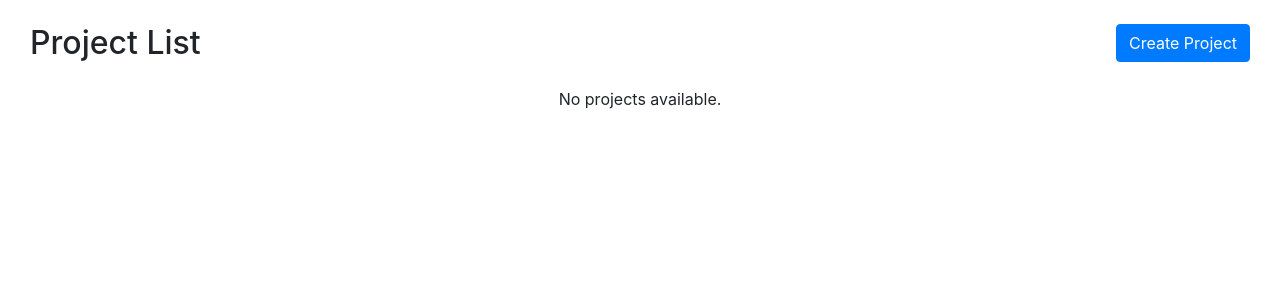
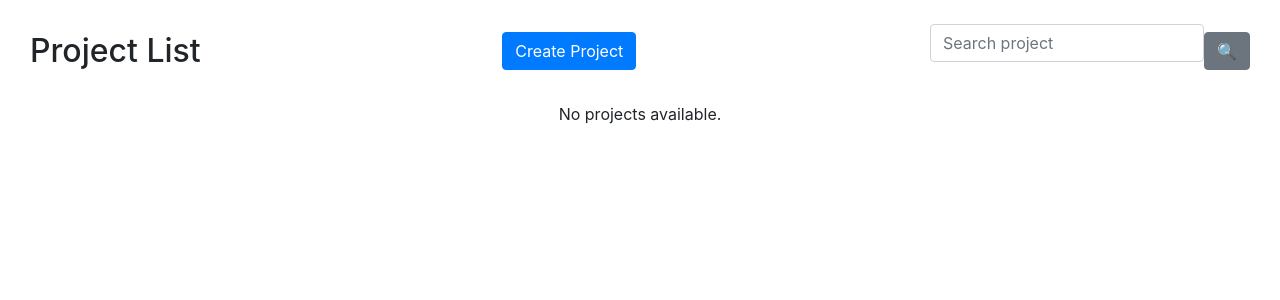
Before and after one commit to shaiduchyk/ItTaskManager, a Django app: page /projects/ in a window 1280 px wide. Shown: the part 108-408 px from the top of the page. Run offline with Django 5.2, Linux system fonts and the light colour scheme; the visitor is signed in with stand-in values (Sample User, id 1); data that the repository does not hold is empty; some libraries are stand-ins or nearby versions.

Commit message:
feature: added search bar for projects.

```diff
--- a/core/forms.py
+++ b/core/forms.py
@@ -39,3 +39,12 @@ class ProjectForm(forms.ModelForm):
             "assignees": forms.CheckboxSelectMultiple(),
             "done_at": DateInput(attrs={'type': 'date'})
         }
+
+
+class ProjectSearchForm(forms.Form):
+    project_name = forms.CharField(
+        max_length=120,
+        required=False,
+        label="",
+        widget=forms.TextInput(attrs={"placeholder": "Search project"})
+    )
--- a/core/views.py
+++ b/core/views.py
@@ -7,11 +7,9 @@ from django.urls import reverse_lazy
 from django.utils import timezone
 from django.views import generic
 from django.contrib.auth.mixins import LoginRequiredMixin
-from django.views.generic import CreateView
 
-
-from .models import Position, Worker, Task, TaskType, Project
-from .forms import TaskCreationForm, ProjectForm
+from .models import Worker, Task, Project
+from .forms import TaskCreationForm, ProjectForm, ProjectSearchForm
 
 
 @login_required
@@ -78,7 +76,7 @@ class AllTasksListView(LoginRequiredMixin, generic.ListView):
         return context
 
 
-class OurTeamsListView(generic.ListView):
+class OurTeamsListView(LoginRequiredMixin, generic.ListView):
     model = Worker
     template_name = "our_teams.html"
     paginate_by = 8
@@ -125,7 +123,11 @@ def mark_as_done(request: HttpRequest, task_id: int) -> HttpResponse:
     task.is_completed = True
     task.done_at = timezone.now()
     task.save()
-    return HttpResponseRedirect(reverse_lazy(viewname="core:my-tasks"))
+    return HttpResponseRedirect(
+        request.META.get(
+            "HTTP_REFERER",
+            reverse_lazy(viewname="core:my-tasks"))
+    )
 
 
 class TaskDeleteView(LoginRequiredMixin, generic.DeleteView):
@@ -177,6 +179,20 @@ class ProjectListView(LoginRequiredMixin, generic.ListView):
     fields = "__all__"
     paginate_by = 7
 
+    def get_context_data(self, *, object_list=None, **kwargs):
+        context = super(ProjectListView, self).get_context_data(**kwargs)
+        context["search_form"] = ProjectSearchForm
+        return context
+
+    def get_queryset(self):
+        queryset = super().get_queryset()
+        form = ProjectSearchForm(self.request.GET)
+        if form.is_valid():
+            return queryset.filter(
+                project_name__icontains=form.cleaned_data["project_name"]
+            )
+        return queryset
+
 
 class ProjectDeleteView(LoginRequiredMixin, generic.DeleteView):
     model = Project
@@ -190,10 +206,10 @@ class ProjectUpdateView(LoginRequiredMixin, generic.UpdateView):
     success_url = reverse_lazy("core:project-list")
 
 
-class ProjectCreateView(LoginRequiredMixin, CreateView):
+class ProjectCreateView(LoginRequiredMixin, generic.CreateView):
     model = Project
     form_class = ProjectForm
-    template_name = "project_form.html"
+    template_name = "create_project.html"
     success_url = reverse_lazy("core:project-list")
 
 
--- a/task_manager/urls.py
+++ b/task_manager/urls.py
@@ -25,4 +25,5 @@ urlpatterns = [
     path("admin/", admin.site.urls),
     path("", include("core.urls"), name="core"),
     path("accounts/", include("django.contrib.auth.urls")),
+    path("__debug__/", include("debug_toolbar.urls")),
 ] + static(settings.STATIC_URL, document_root=settings.STATIC_ROOT)
--- a/templates/core/create_project.html
+++ b/templates/core/create_project.html
@@ -1,6 +1,5 @@
 {% extends "base.html" %}
 {% load crispy_forms_tags %}
-
 {% block content %}
   <h2>Create a new Project</h2>
 
@@ -8,7 +7,7 @@
     <form method="post">
         {% csrf_token %}
         {{ form|crispy }}
-        <input type="submit" value="Create Task">
+        <input type="submit" value="Create Project">
     </form>
   {% else %}
     <p>Sorry, you do not have permission to create projects.</p>
--- a/templates/core/create_task.html
+++ b/templates/core/create_task.html
@@ -9,7 +9,7 @@
         {{ form|crispy }}
         <input type="submit" value="Create Task">
     </form>
-{% else %}
+  {% else %}
     <p>Sorry, you do not have permission to create tasks.</p>
-{% endif %}
+  {% endif %}
 {% endblock %}
--- a/templates/core/our_teams.html
+++ b/templates/core/our_teams.html
@@ -3,11 +3,8 @@
 {% block content %}
 
  <div class="d-flex justify-content-between align-items-center mb-4">
-  <div>
-    <h1>Our team</h1>
-  </div>
   {% if user.is_staff %}
-    <a href="{% url 'core:worker-create' %}" class="btn btn-primary">Create new member</a>
+    <a href="{% url 'core:worker-create' %}" class="btn btn-primary text-aling-right ml-auto">Create new member</a>
   {% endif %}
 </div>
 
--- a/templates/core/project_list.html
+++ b/templates/core/project_list.html
@@ -1,9 +1,14 @@
 {% extends 'base.html' %}
+{% load crispy_forms_filters %}
 
 {% block content %}
   <div class="d-flex justify-content-between align-items-center mb-4">
     <h2 class="text-center mb-0">Project List</h2>
-    <a href="{% url 'core:project-create' %}" class="btn btn-primary">Create Project</a>
+    <a href="{% url 'core:project-create' %}" class="btn btn-primary ml-2">Create Project</a>
+    <form method="get" action="" class="form-inline">
+      {{ search_form|crispy }}
+      <input class="btn btn-secondary" type="submit" value="🔍️">
+    </form>
   </div>
 
   {% if project_list %}
--- a/templates/includes/sidebar.html
+++ b/templates/includes/sidebar.html
@@ -16,7 +16,7 @@
      <form method="post" action="{% url 'logout' %}">
        {% csrf_token %}
        <a href="#" class="d-block link-dark text-decoration-none dropdown-toggle" id="dropdownUser1" data-bs-toggle="dropdown" aria-expanded="false">
-            <img src="https://github.com/mdo.png" alt="mdo" width="32" height="32" class="rounded-circle">
+            <img src="https://cdn2.iconfinder.com/data/icons/user-23/512/User_Generic_1.png" alt="mdo" width="32" height="32" class="rounded-circle">
           </a>
           <ul class="dropdown-menu text-small" aria-labelledby="dropdownUser1">
             <li class="d-flex pl-2 align-items-center nav-item">
```
Also changed, not shown: templates/core/project_confirm_delete.html (+19 -0 lines), templates/registration/logged_out.html (line endings or trailing spaces).
